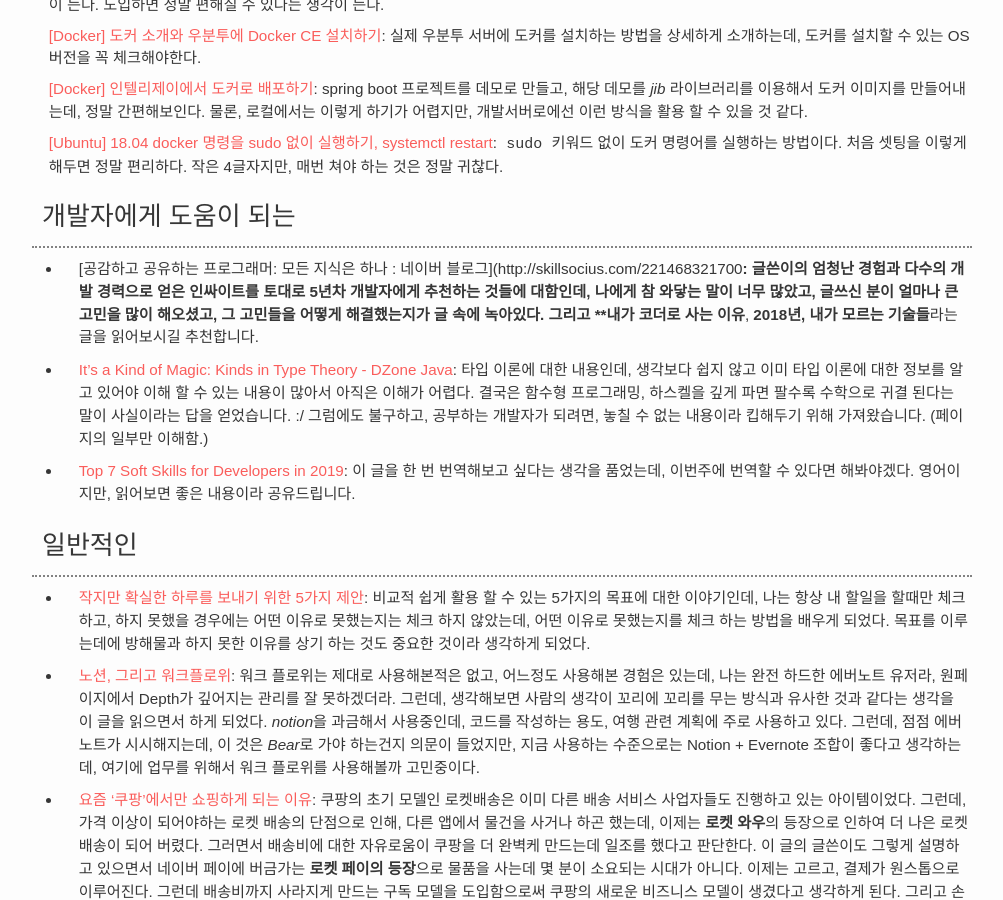
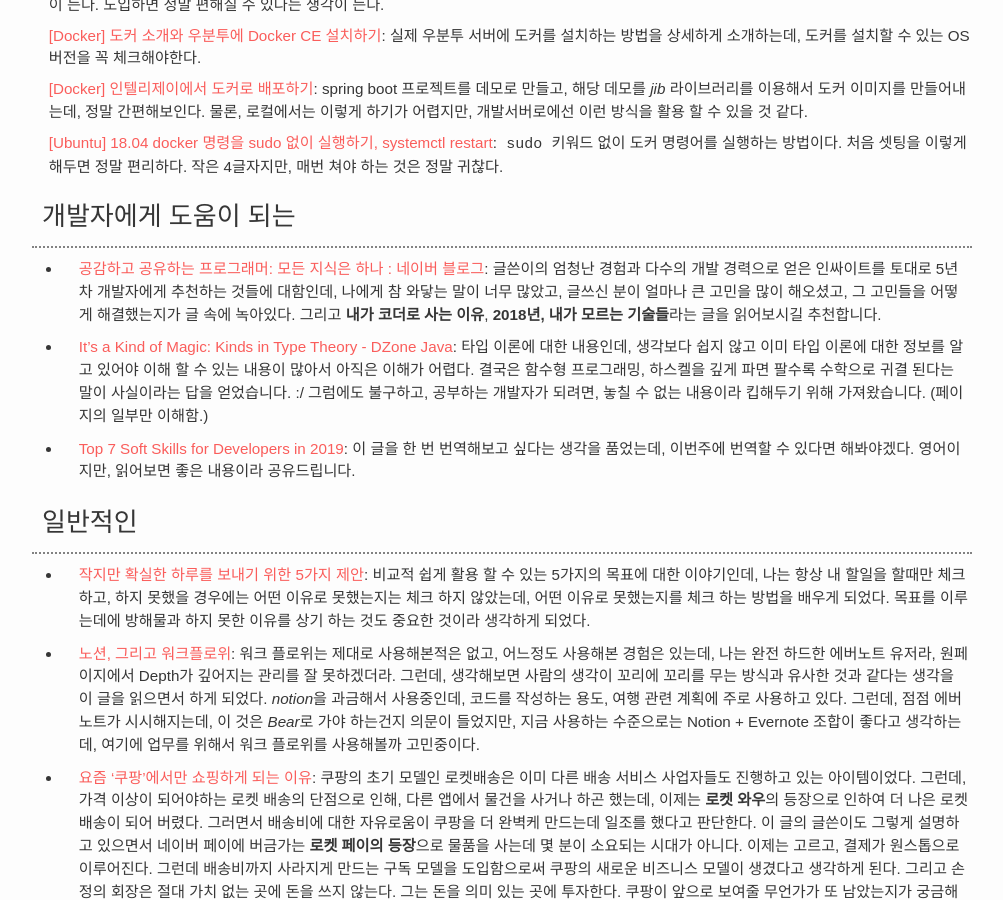
Before and after one commit to seungdols/seungdols.github.io, a Jekyll site: the page built from _posts/2019/2019-02-24-weekly-news-33.markdown, in a window 1280 px wide and 900 px high, scrolled down 1444 px. Shown: the whole window, without its empty margins (138-1141 px from the left). Built offline with Jekyll 4.4.1, drawn with Linux system fonts in a browser that asks for light colours; some web fonts are replaced; comment, search, counter and statistics services are not loaded.

Commit message:
TIL: Change link title

```diff
--- a/_posts/2019/2019-02-24-weekly-news-33.markdown
+++ b/_posts/2019/2019-02-24-weekly-news-33.markdown
@@ -51,7 +51,7 @@
 
 ## 개발자에게 도움이 되는
 
-* [공감하고 공유하는 프로그래머: 모든 지식은 하나 : 네이버 블로그](http://skillsocius.com/221468321700**: 글쓴이의 엄청난 경험과 다수의 개발 경력으로 얻은 인싸이트를 토대로 5년차 개발자에게 추천하는 것들에 대함인데, 나에게 참 와닿는 말이 너무 많았고, 글쓰신 분이 얼마나 큰 고민을 많이 해오셨고, 그 고민들을 어떻게 해결했는지가 글 속에 녹아있다. 그리고 **내가 코더로 사는 이유**, **2018년, 내가 모르는 기술들**라는 글을 읽어보시길 추천합니다.
+* [공감하고 공유하는 프로그래머: 모든 지식은 하나 : 네이버 블로그](http://skillsocius.com/221468321700): 글쓴이의 엄청난 경험과 다수의 개발 경력으로 얻은 인싸이트를 토대로 5년차 개발자에게 추천하는 것들에 대함인데, 나에게 참 와닿는 말이 너무 많았고, 글쓰신 분이 얼마나 큰 고민을 많이 해오셨고, 그 고민들을 어떻게 해결했는지가 글 속에 녹아있다. 그리고 **내가 코더로 사는 이유**, **2018년, 내가 모르는 기술들**라는 글을 읽어보시길 추천합니다.
 
 * [It's a Kind of Magic: Kinds in Type Theory - DZone Java](https://dzone.com/articles/its-a-kind-of-magic-kinds-in-type-theory?utm_medium=feed&utm_source=feedpress.me&utm_campaign=Feed:%20dzone%2Fjava): 타입 이론에 대한 내용인데, 생각보다 쉽지 않고 이미 타입 이론에 대한 정보를 알고 있어야 이해 할 수 있는 내용이 많아서 아직은 이해가 어렵다. 결국은 함수형 프로그래밍, 하스켈을 깊게 파면 팔수록 수학으로 귀결 된다는 말이 사실이라는 답을 얻었습니다. :/ 그럼에도 불구하고, 공부하는 개발자가 되려면, 놓칠 수 없는 내용이라 킵해두기 위해 가져왔습니다. (페이지의 일부만 이해함.)
 
```
